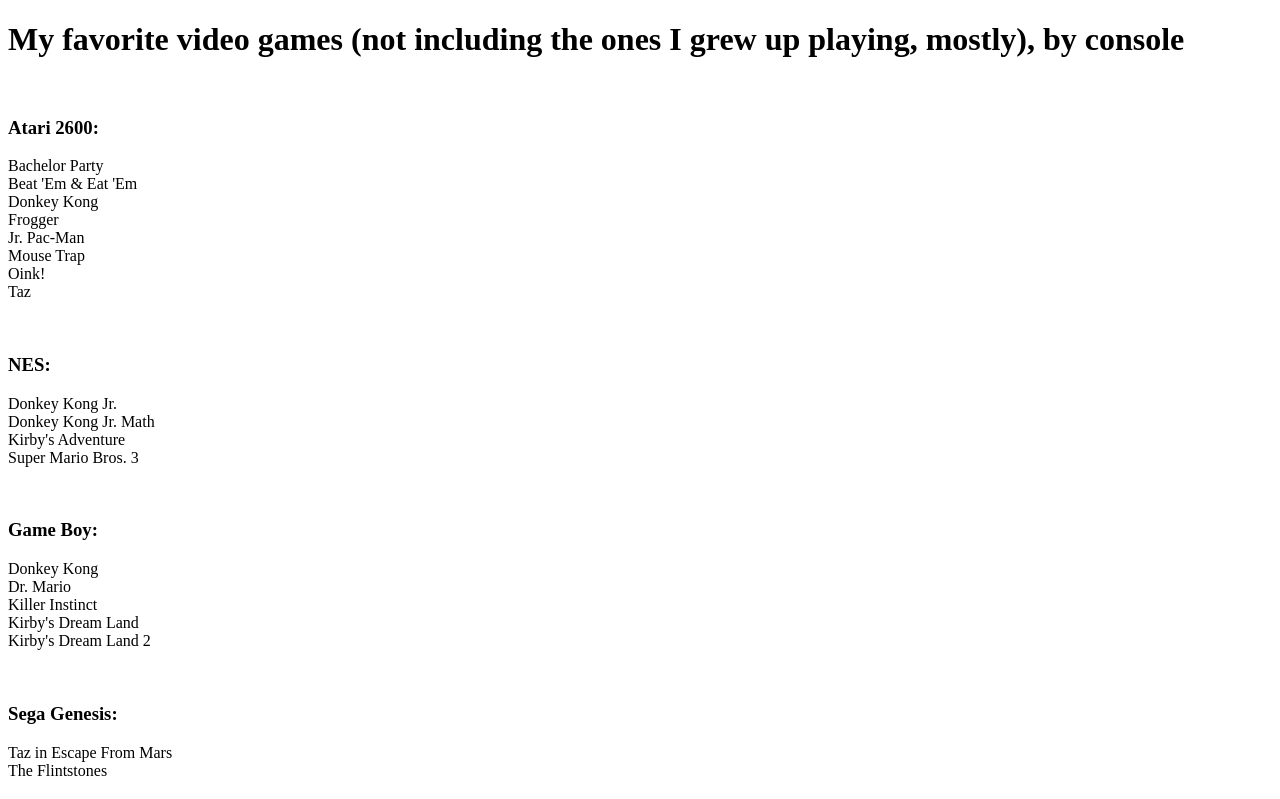
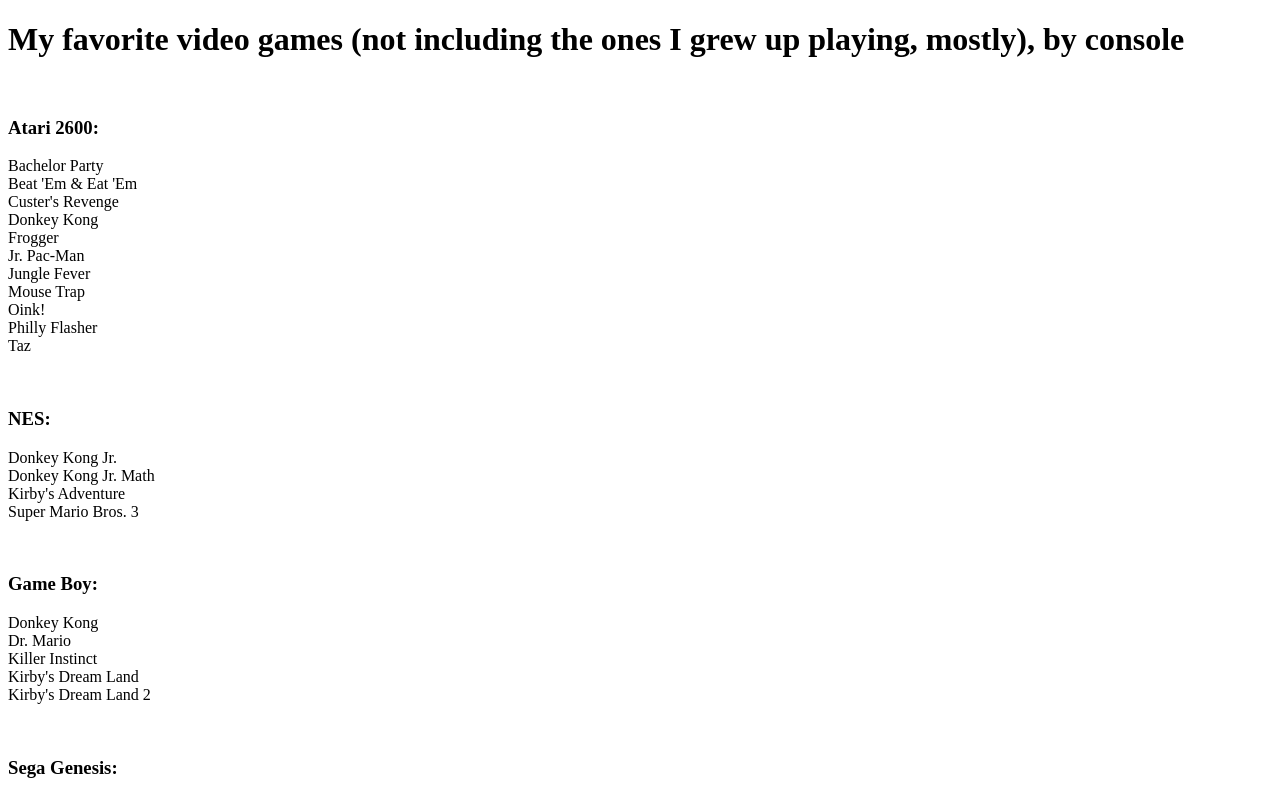
Before and after one commit to SomeUniqueUsername41/favorite-games, a plain HTML site: page index.html in a window 1280 px wide. Shown: the top 799 px of the page. Drawn offline with Linux system fonts and the light colour scheme.

Commit message:
Update index.html

```diff
--- a/index.html
+++ b/index.html
@@ -26,7 +26,7 @@
         <h1>My favorite video games (not including the ones I grew up playing, mostly), by console</h1>
       </p></br>
       <p>
-        <h3>Atari 2600:</h3>Bachelor Party<br>Beat 'Em & Eat 'Em<br>Donkey Kong<br>Frogger<br>Jr. Pac-Man<br>Mouse Trap<br>Oink!<br>Taz
+        <h3>Atari 2600:</h3>Bachelor Party<br>Beat 'Em & Eat 'Em<br>Custer's Revenge<br>Donkey Kong<br>Frogger<br>Jr. Pac-Man<br>Jungle Fever<br>Mouse Trap<br>Oink!<br>Philly Flasher<br>Taz
       </p><br>
       <p>
         <h3>NES:</h3>Donkey Kong Jr.<br>Donkey Kong Jr. Math<br>Kirby's Adventure<br>Super Mario Bros. 3
```
